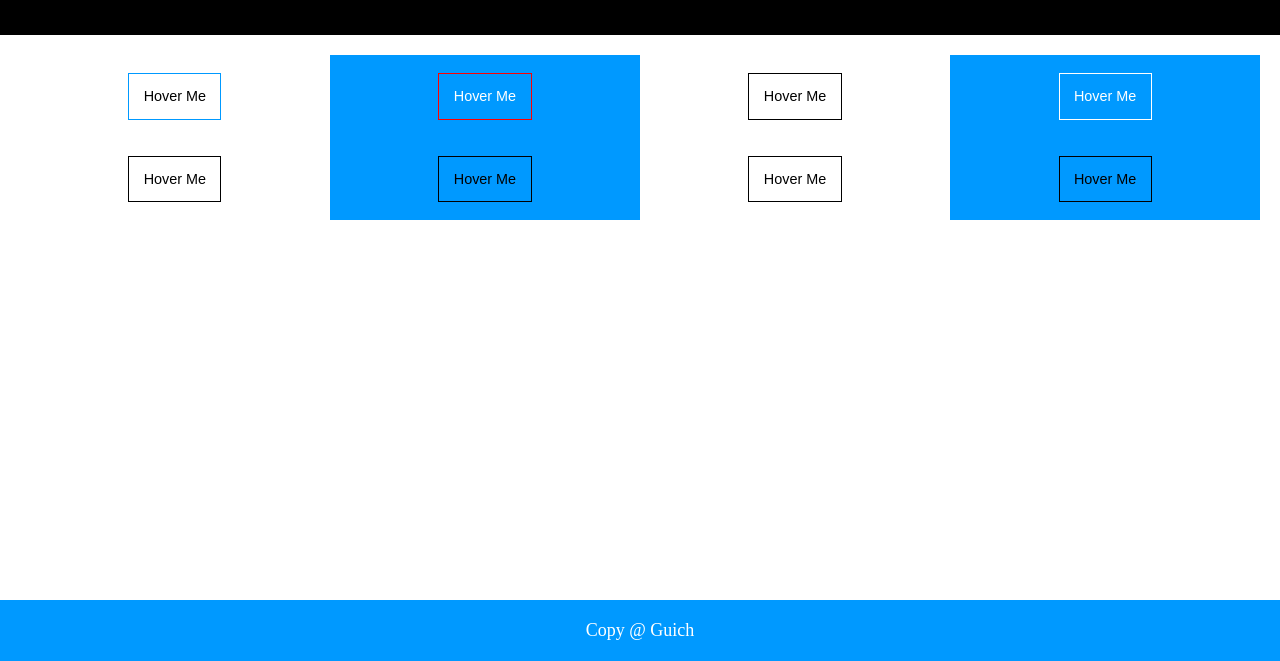
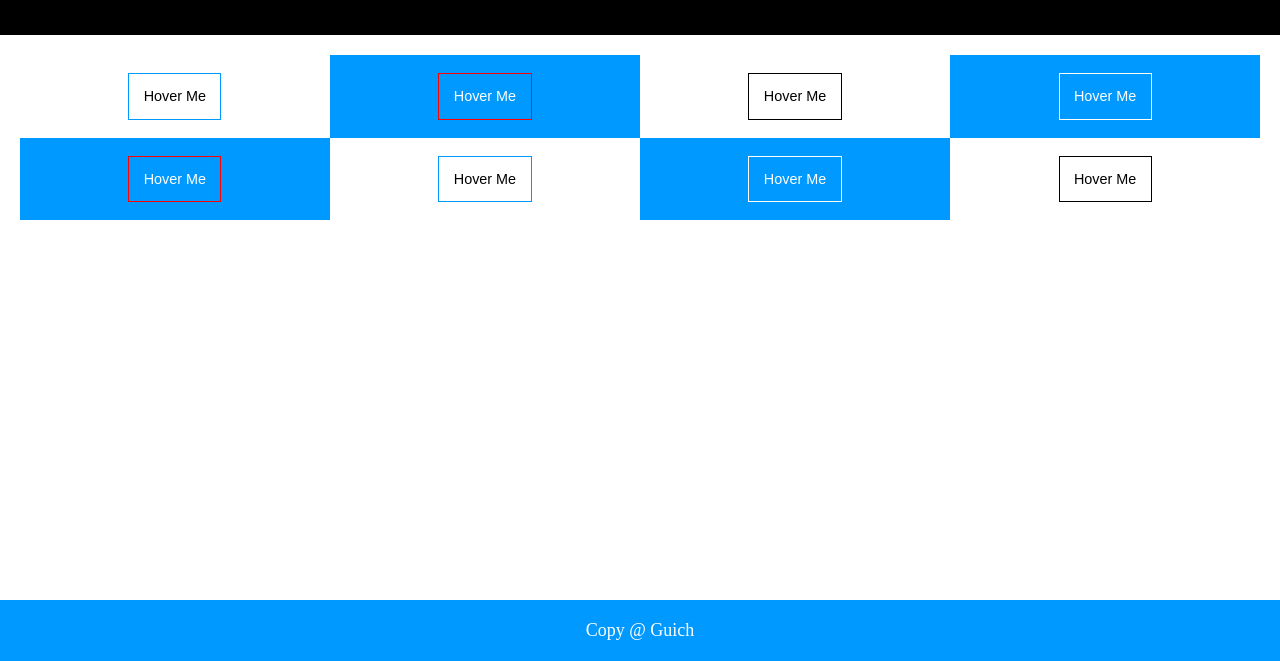
Before and after one commit to caledeito/guichx.github.io, a plain HTML site: page born2code-buttons/index.html in a window 1280 px wide. Shown: the part 139-800 px from the top of the page. Drawn offline with Linux system fonts and the light colour scheme.

Commit message:
Fixed some issue for old effects, added four new effects

```diff
--- a/born2code-buttons/css/style.css
+++ b/born2code-buttons/css/style.css
@@ -73,7 +73,8 @@ h1 {
   padding: 1rem;
 }
 
-.m-3:nth-child(even) {
+.even .m-3:nth-child(even),
+.odd .m-3:nth-child(odd) {
   background: var(--lightblue);
 }
 
@@ -93,7 +94,7 @@ button {
   transition: all 0.4s ease;
 }
 
-button::before {
+.even .m-3 button::before {
   position: absolute;
   width: 0;
   height: 0;
@@ -103,7 +104,26 @@ button::before {
   transition: all 0.5s ease;
 }
 
-.button1 {
+.odd .m-3 button::before,
+.odd .m-3 button::after {
+  position: absolute;
+  z-index: -1;
+  width: 100%;
+  height: 50%;
+  content: '';
+  transition: all 0.5s ease;
+}
+
+.odd .m-3 .button7::before,
+.odd .m-3 .button7::after,
+.odd .m-3 .button8::before,
+.odd .m-3 .button8::after {
+  width: 50%;
+  height: 100%;
+}
+
+.button1,
+.button6 {
   border-color: var(--lightblue);
 }
 
@@ -113,7 +133,8 @@ button::before {
   background: var(--lightblue);
 }
 
-.button2 {
+.button2,
+.button5 {
   border-color: var(--red);
   color: var(--white);
 }
@@ -124,7 +145,8 @@ button::before {
   background: var(--red);
 }
 
-.button3 {
+.button3,
+.button8 {
   border-color: var(--black);
 }
 
@@ -138,7 +160,8 @@ button::before {
   background: var(--black);
 }
 
-.button4 {
+.button4,
+.button7 {
   border-color: var(--white);
   color: var(--white);
 }
@@ -155,7 +178,7 @@ button::before {
 
 .button1:hover::before,
 .button1:focus::before,
-.button2:active::before,
+.button1:active::before,
 .button2:hover::before,
 .button2:focus::before,
 .button2:active::before,
@@ -165,8 +188,96 @@ button::before {
 .button4:hover::before,
 .button4:focus::before,
 .button4:active::before {
-  width: 200%;
-  height: 200%;
+  width: 200% !important;
+  height: 200% !important;
+}
+
+.button5::before,
+.button6::before {
+  top: 0;
+  left: -110%;
+}
+
+.button5::after,
+.button6::after {
+  bottom: 0;
+  right: -110%;
+}
+
+.button5::before,
+.button5::after {
+  background: var(--red);
+}
+
+.button6::before,
+.button6::after {
+  background: var(--lightblue);
+}
+
+.button5:hover::before,
+.button5:focus::before,
+.button5:active::before,
+.button6:hover::before,
+.button6:focus::before,
+.button6:active::before {
+  left: 0 !important;
+}
+
+.button5:hover::after,
+.button5:focus::after,
+.button5:active::after,
+.button6:hover::after,
+.button6:focus::after,
+.button6:active::after {
+  right: 0 !important;
+}
+
+.button7:hover {
+  color: var(--black);
+}
+
+.button8:hover {
+  color: var(--white);
+}
+
+.button7::before,
+.button8::before {
+  top: -110%;
+  left: 0;
+}
+
+.button7::after,
+.button8::after {
+  bottom: -110%;
+  right: 0;
+}
+
+.button7::before,
+.button7::after {
+  background: var(--white);
+}
+
+.button8::before,
+.button8::after {
+  background: var(--black);
+}
+
+.button7:hover::before,
+.button7:focus::before,
+.button7:active::before,
+.button8:hover::before,
+.button8:focus::before,
+.button8:active::before {
+  top: 0 !important;
+}
+
+.button7:hover::after,
+.button7:focus::after,
+.button7:active::after,
+.button8:hover::after,
+.button8:focus::after,
+.button8:active::after {
+  bottom: 0 !important;
 }
 
 @media screen and (max-width: 768px) {
@@ -184,7 +295,7 @@ button::before {
     width: 100%;
   }
 
-  footer{
+  footer {
     position: relative;
     bottom: auto;
     left: auto;
```
